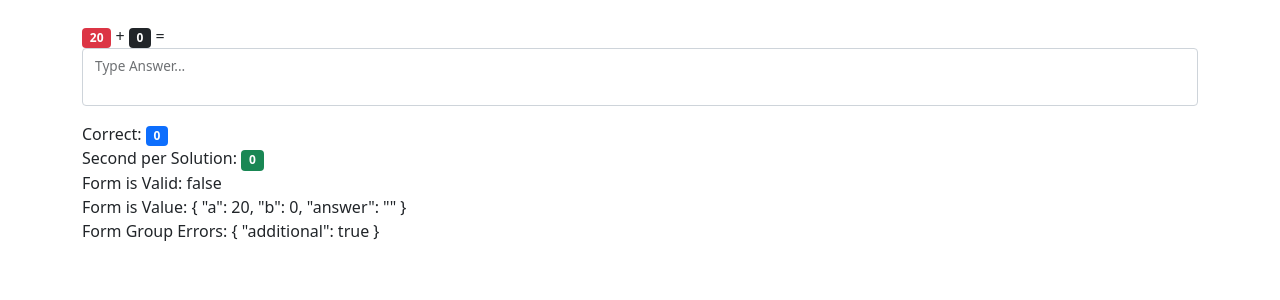
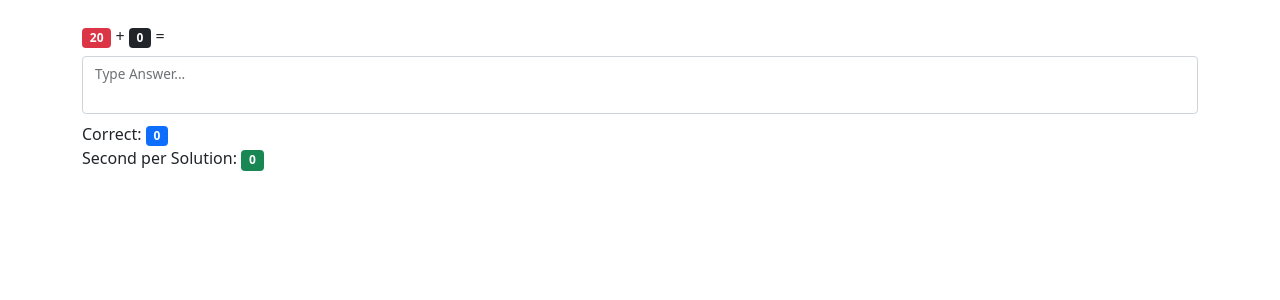
Before and after one commit to brjahanbani/MathGame, an Angular app: page / in a window 1280 px wide. Shown: the top 300 px of the page. Built offline with nearby package versions, Linux system fonts and the light colour scheme.

Commit message:
Scan Operator (Rxjs)

```diff
--- a/src/app/equation/equation.component.html
+++ b/src/app/equation/equation.component.html
@@ -3,7 +3,7 @@
 
   <form [formGroup]="mathForm">
     <span class="badge bg-danger">{{a}}</span> + <span class="badge bg-dark">{{b}}</span> =
-    <div class="form-floating mb-3">
+    <div class="form-floating mb-2 mt-2">
       <input type="number" formControlName="answer" id="floatingInput" class="form-control">
       <label for="floatingInput">Type Answer...</label>
     </div>
@@ -15,8 +15,8 @@
   </div>
 
   <div>Second per Solution: <span class="badge bg-success">{{secondPerSolution}}</span> </div>
-  <div>Form is Valid: {{mathForm.valid}} </div>
+  <!-- <div>Form is Valid: {{mathForm.valid}} </div>
   <div>Form is Value: {{mathForm.value | json}} </div>
-  <div>Form Group Errors: {{mathForm.errors | json}} </div>
+  <div>Form Group Errors: {{mathForm.errors | json}} </div> -->
 
 </div>
--- a/src/app/equation/equation.component.ts
+++ b/src/app/equation/equation.component.ts
@@ -1,7 +1,7 @@
 import { Component, OnInit } from '@angular/core';
 import { AbstractControl, FormControl, FormGroup } from '@angular/forms';
 import { Subscription } from 'rxjs';
-import { debounceTime, delay, filter } from 'rxjs/operators';
+import { debounceTime, delay, filter, scan } from 'rxjs/operators';
 import { MathValidations } from '../_validations/math-validations';
 
 @Component({
@@ -31,16 +31,25 @@ export class EquationComponent implements OnInit {
   }
 
   ngOnInit(): void {
-    const startTime = new Date();
+    // const startTime = new Date();
 
     this.sub = this.mathForm.statusChanges
       .pipe(
         // delay(500),
         debounceTime(400), //Digikala search
-        filter((response) => response === 'VALID')
+        filter((response) => response === 'VALID'),
+        scan(
+          (acc) => {
+            return {
+              numberSolved: this.correct++,
+              startTime: acc.startTime,
+            };
+          },
+          { startTime: new Date() }
+        )
       ) //for deleting down if
-      .subscribe((response) => {
-        this.correct++;
+      .subscribe(({ startTime }) => {
+        // this.correct++;
         this.secondPerSolution =
           (new Date().getTime() - startTime.getTime()) / this.correct / 1000;
 
```
